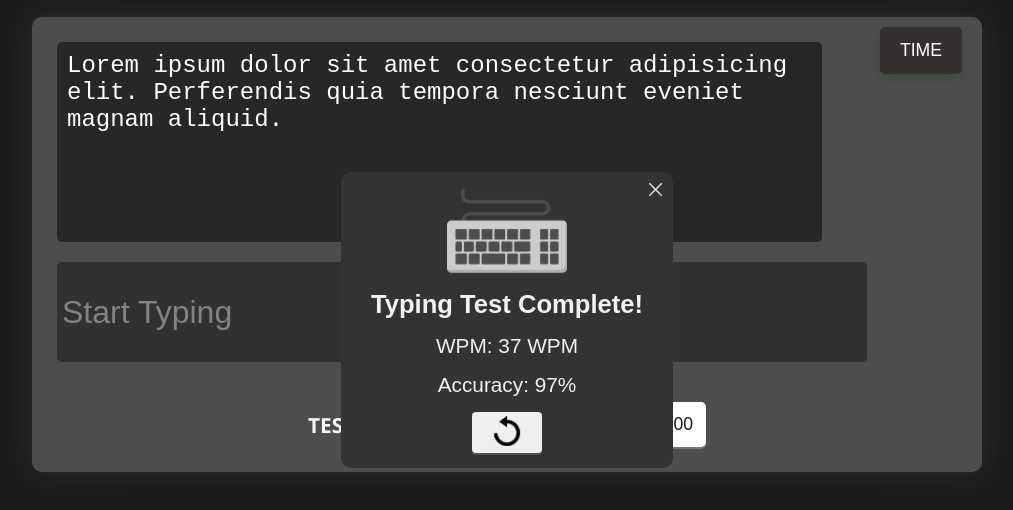
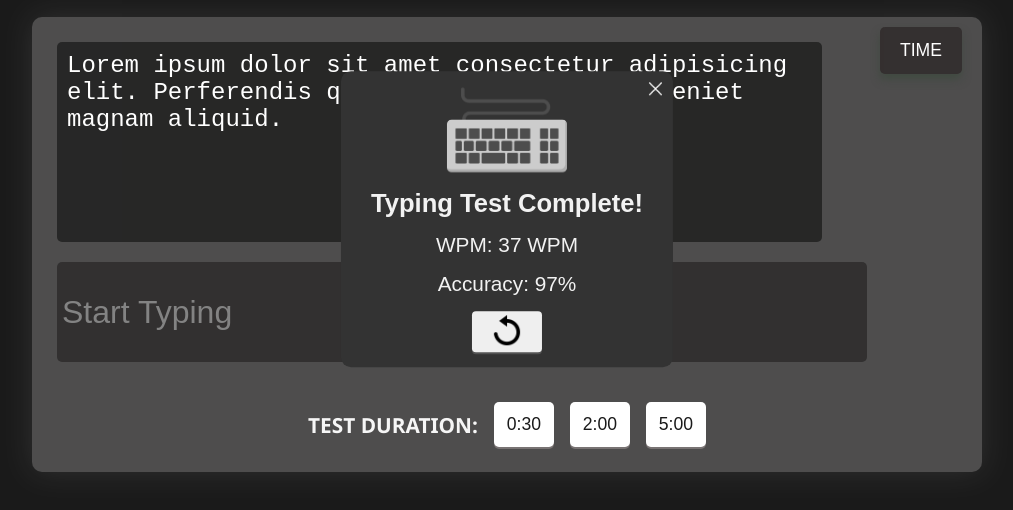
Before and after one commit to Rafia-Haider/TypeTest-, a plain HTML site: page index.html in a window 1280 px wide. Shown: the part 80-590 px from the top of the page, without its empty margins (133-1146 px from the left). Drawn offline with Linux system fonts and the light colour scheme.

Commit message:
popup box fixed

```diff
--- a/style.css
+++ b/style.css
@@ -135,6 +135,11 @@ body{
 
 .result .content{
     position: absolute;
+    top:30%;
+    left:50%;
+    transform: translate(-50%, -30%);
+    max-width: 90%;
+    min-width: 300px;
     display: flex;
     align-items: center;
     justify-content: center;
```
